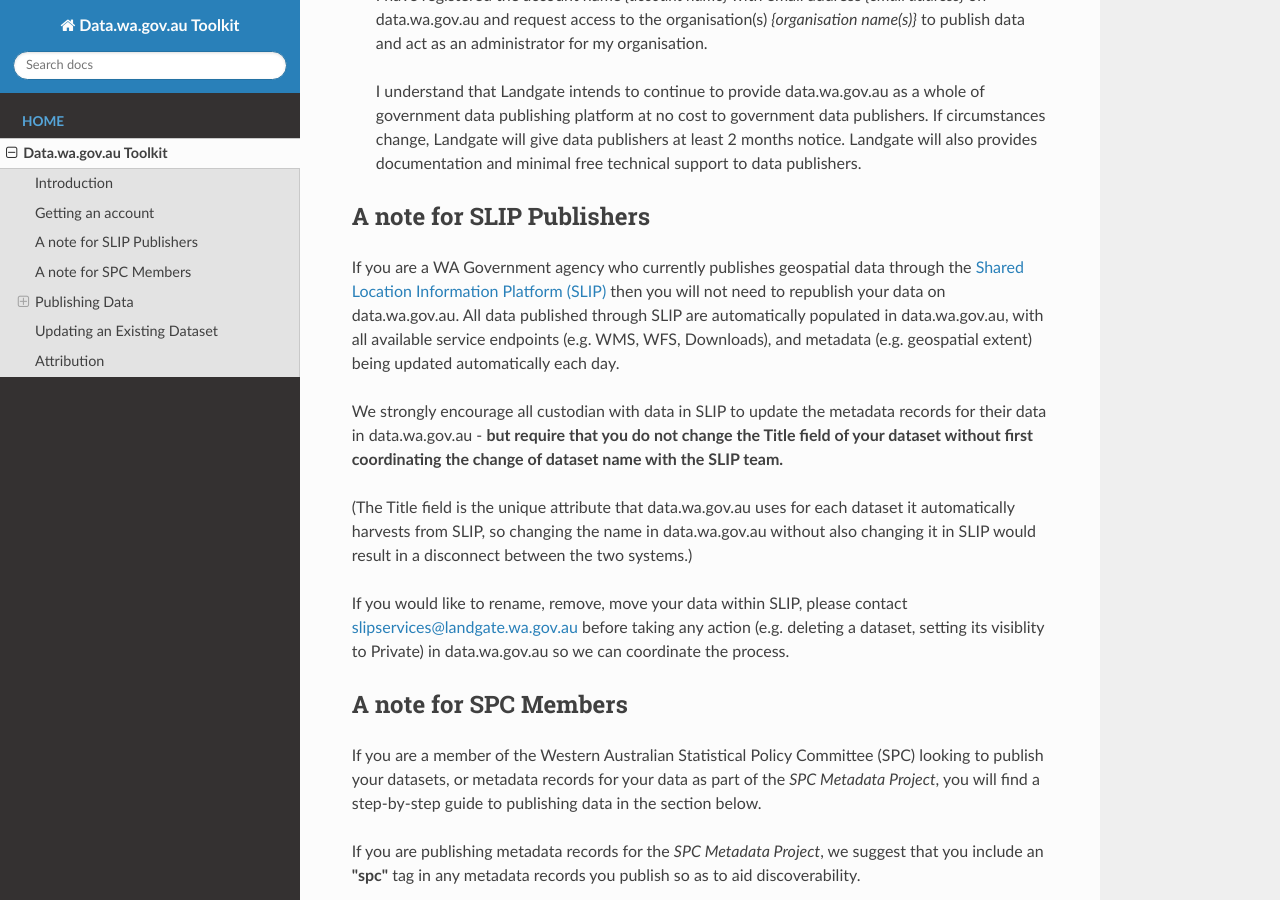
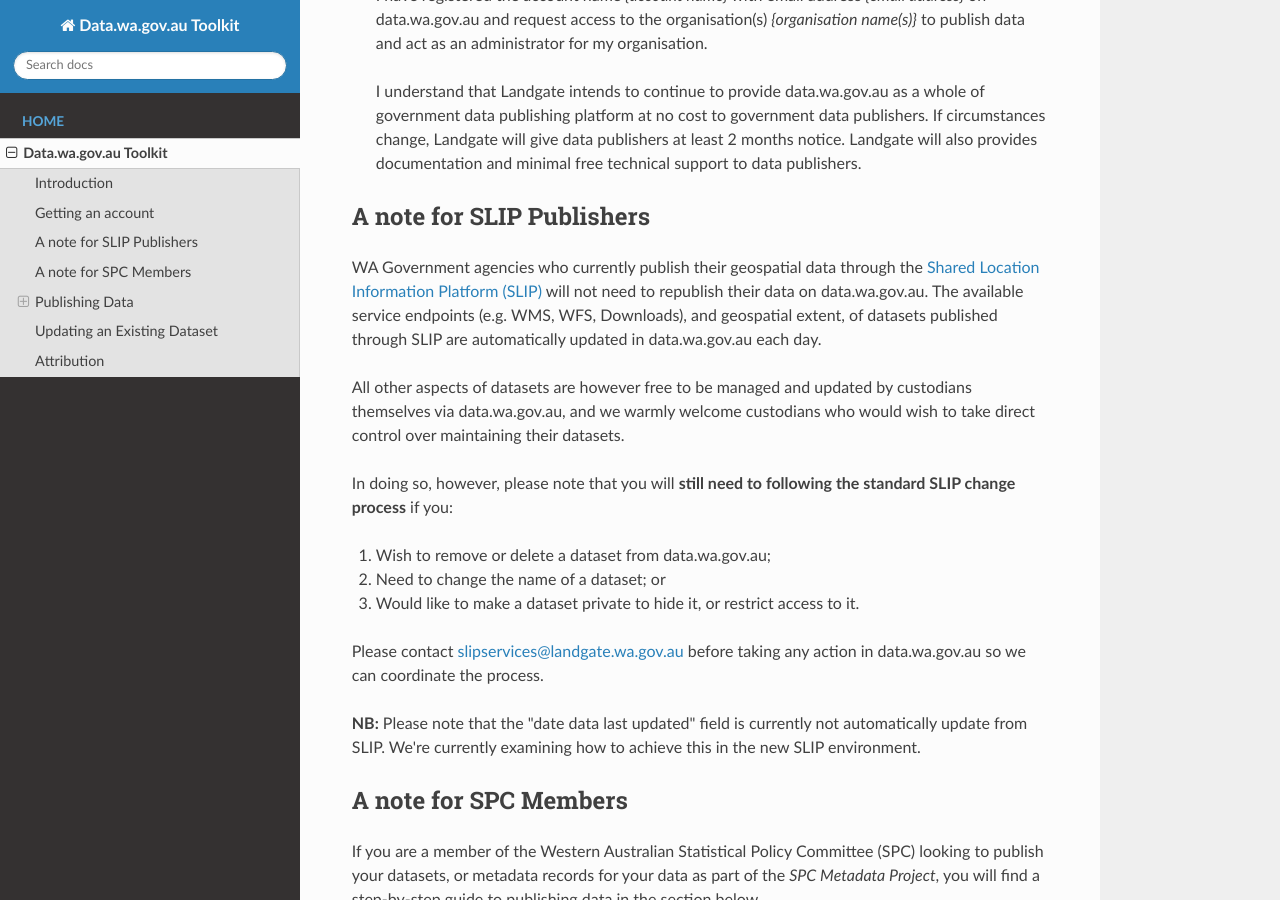
Before and after one commit to datawagovau/toolkit, an MkDocs documentation site: the page built from docs/index.md, in a window 1280 px wide and 900 px high, scrolled down 1536 px. Built offline with MkDocs 1.6.1, drawn with Linux system fonts in a browser that asks for light colours; nearby versions of some CDN libraries; old or Windows-style settings are respelled for this version of MkDocs.

Commit message:
Rewording the note for SLIP publishers so it's clearer

```diff
--- a/docs/index.md
+++ b/docs/index.md
@@ -35,13 +35,19 @@
 
 
 ## A note for SLIP Publishers
-If you are a WA Government agency who currently publishes geospatial data through the [Shared Location Information Platform (SLIP)](http://slip.landgate.wa.gov.au) then you will not need to republish your data on data.wa.gov.au. All data published through SLIP are automatically populated in data.wa.gov.au, with all available service endpoints (e.g. WMS, WFS, Downloads), and metadata (e.g. geospatial extent) being updated automatically each day.
+WA Government agencies who currently publish their geospatial data through the [Shared Location Information Platform (SLIP)](http://slip.landgate.wa.gov.au) will not need to republish their data on data.wa.gov.au. The available service endpoints (e.g. WMS, WFS, Downloads), and geospatial extent, of datasets published through SLIP are automatically updated in data.wa.gov.au each day.
 
-We strongly encourage all custodian with data in SLIP to update the metadata records for their data in data.wa.gov.au - **but require that you do not change the Title field of your dataset without first coordinating the change of dataset name with the SLIP team.**
+All other aspects of datasets are however free to be managed and updated by custodians themselves via data.wa.gov.au, and we warmly welcome custodians who would wish to take direct control over maintaining their datasets.
 
-(The Title field is the unique attribute that data.wa.gov.au uses for each dataset it automatically harvests from SLIP, so changing the name in data.wa.gov.au without also changing it in SLIP would result in a disconnect between the two systems.)
+In doing so, however, please note that you will **still need to following the standard SLIP change process** if you:
 
-If you would like to rename, remove, move your data within SLIP, please contact [slipservices@landgate.wa.gov.au](mailto:slipservices@landgate.wa.gov.au) before taking any action (e.g. deleting a dataset, setting its visiblity to Private) in data.wa.gov.au so we can coordinate the process.
+1. Wish to remove or delete a dataset from data.wa.gov.au;
+2. Need to change the name of a dataset; or
+3. Would like to make a dataset private to hide it, or restrict access to it.
+
+Please contact [slipservices@landgate.wa.gov.au](mailto:slipservices@landgate.wa.gov.au) before taking any action in data.wa.gov.au so we can coordinate the process.
+
+**NB:** Please note that the "date data last updated" field is currently not automatically update from SLIP. We're currently examining how to achieve this in the new SLIP environment.
 
 
 ## A note for SPC Members
```
